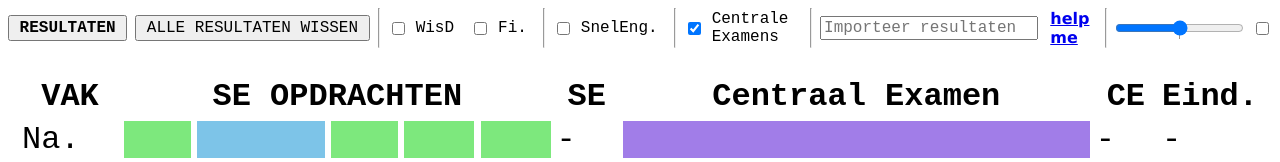
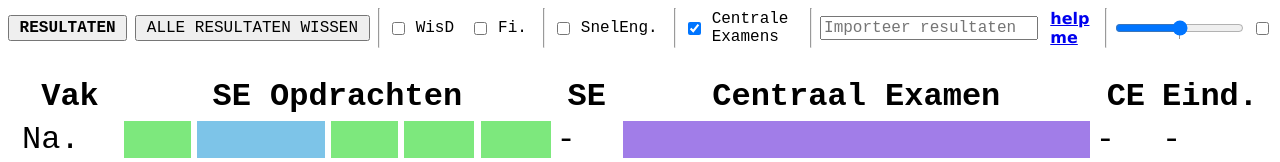
Before and after one commit to Wouterr0/cijfer-vis, a Vue app: page / in a window 1280 px wide. Shown: the top 162 px of the page. Built offline with nearby package versions, Linux system fonts and the light colour scheme.

Commit message:
Decapitalize header

```diff
--- a/src/components/Header.vue
+++ b/src/components/Header.vue
@@ -1,6 +1,6 @@
 <template>
-    <th class="small-row">VAK</th>
-    <th>SE OPDRACHTEN</th>
+    <th class="small-row">Vak</th>
+    <th>SE Opdrachten</th>
     <th v-if="showResults" class="small-row">SE</th>
     <th v-if="showCE">Centraal Examen</th>
     <th v-if="showResults && showCE" class="small-row">CE</th>
```
